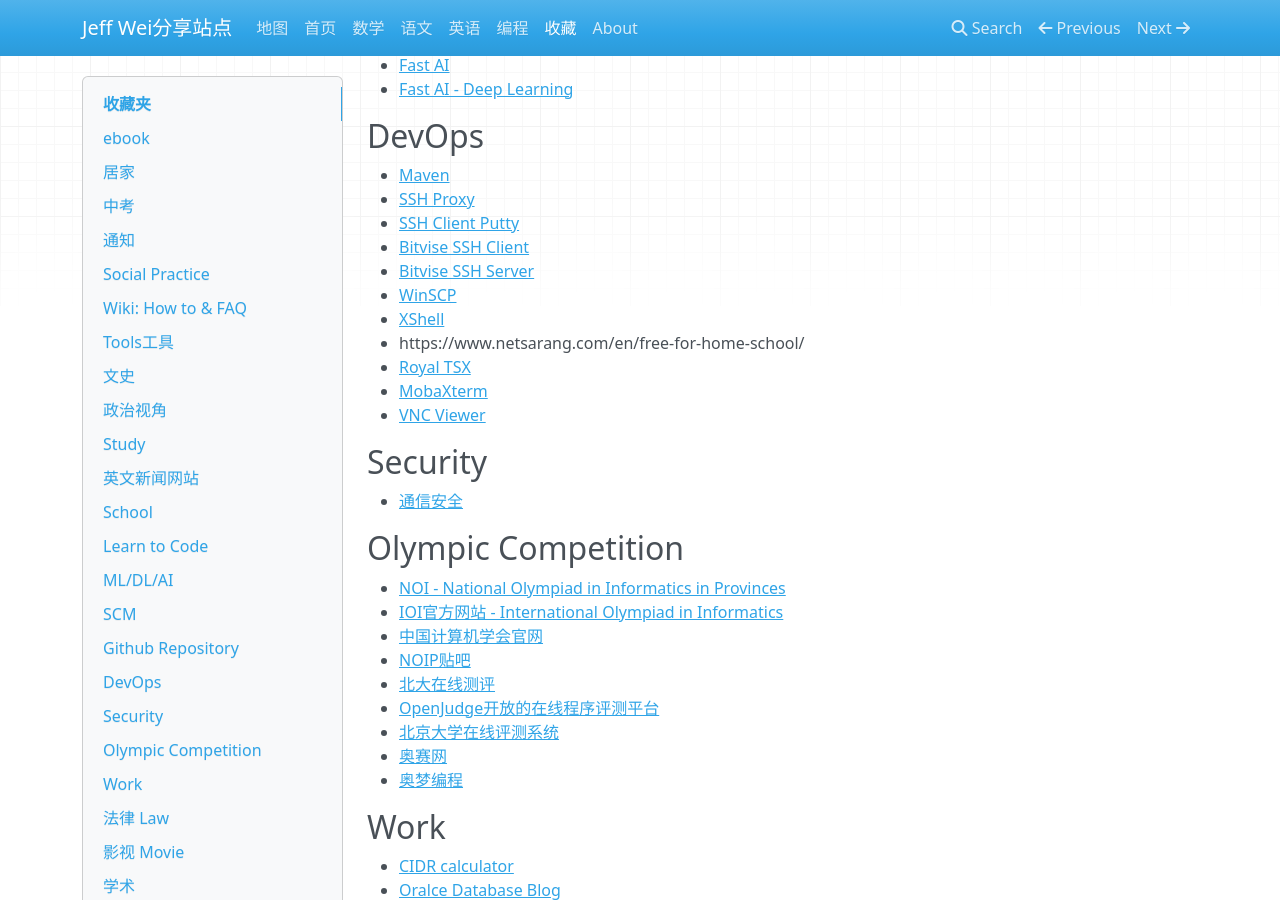
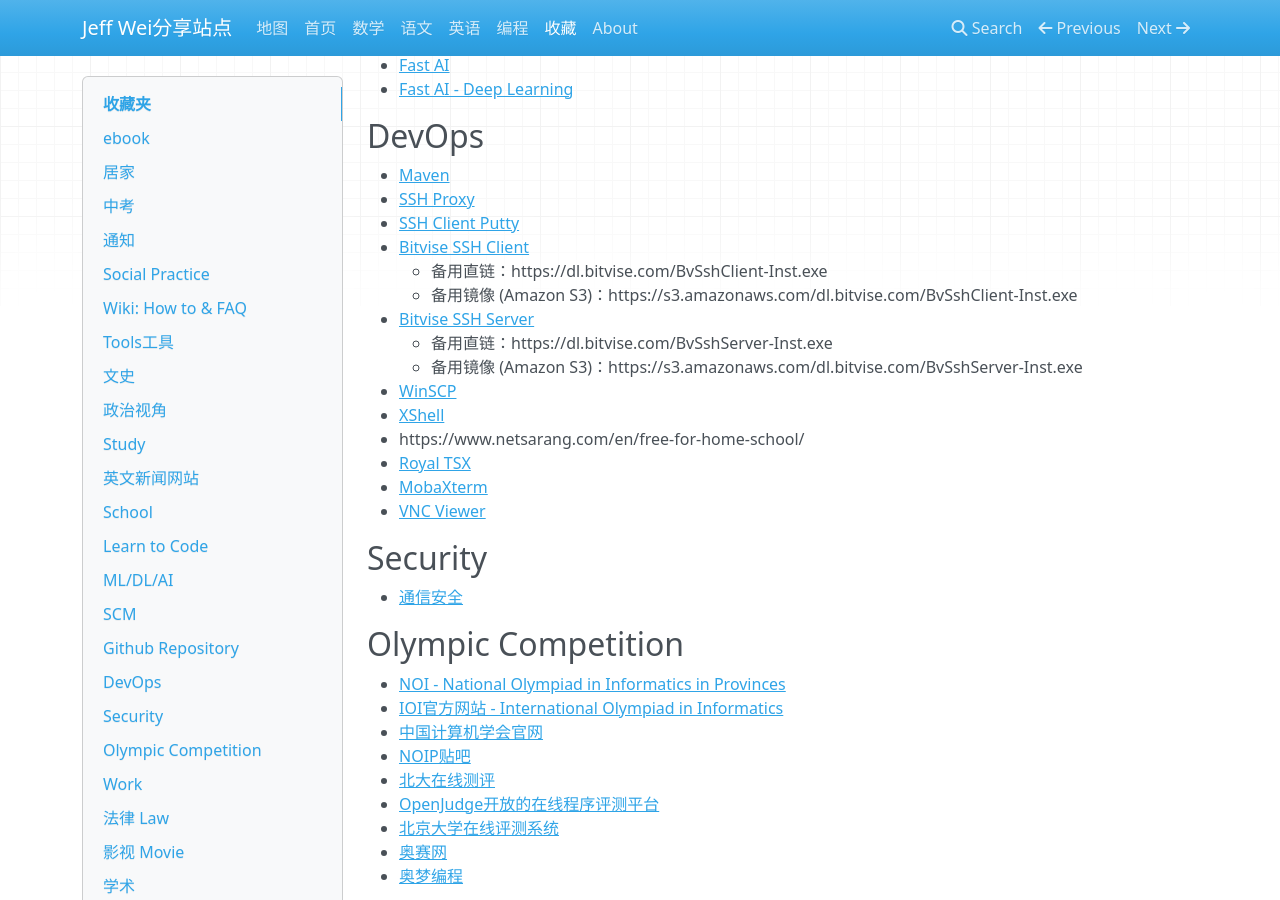
Before and after one commit to onhalfway/weijiacheng, an MkDocs documentation site: the page built from docs/contents/favorites.md, in a window 1280 px wide and 900 px high, scrolled down 9656 px. Built offline with MkDocs 1.6.1, drawn with Linux system fonts in a browser that asks for light colours; nearby versions of some CDN libraries.

Commit message:
+ bitvise download url

```diff
--- a/docs/contents/favorites.md
+++ b/docs/contents/favorites.md
@@ -411,7 +411,11 @@
 - [SSH Proxy](work/SSH-Proxy.md)
 - [SSH Client Putty](https://www.putty.org/)
   - [Bitvise SSH Client](https://www.bitvise.com/ssh-client-download)
+    - 备用直链：https://dl.bitvise.com/BvSshClient-Inst.exe
+    - 备用镜像 (Amazon S3)：https://s3.amazonaws.com/dl.bitvise.com/BvSshClient-Inst.exe
   - [Bitvise SSH Server](https://www.bitvise.com/ssh-server-download)
+    - 备用直链：https://dl.bitvise.com/BvSshServer-Inst.exe
+    - 备用镜像 (Amazon S3)：https://s3.amazonaws.com/dl.bitvise.com/BvSshServer-Inst.exe
 - [WinSCP](https://winscp.net/eng/index.php)
 - [XShell](https://www.netsarang.com/)
   - https://www.netsarang.com/en/free-for-home-school/
```
